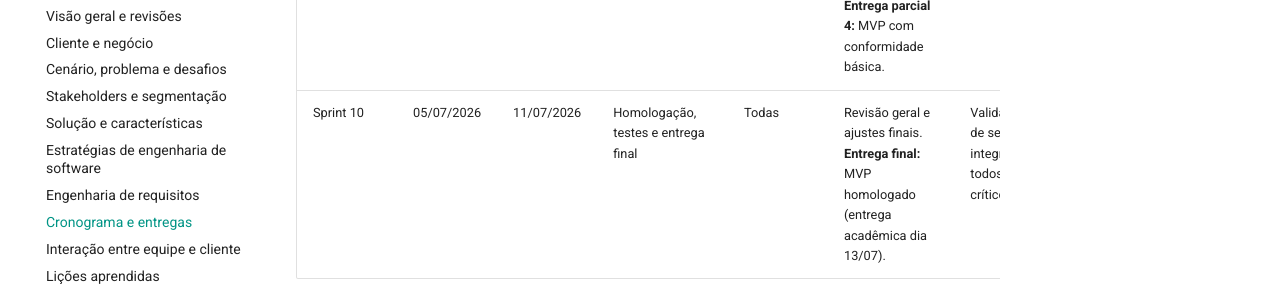
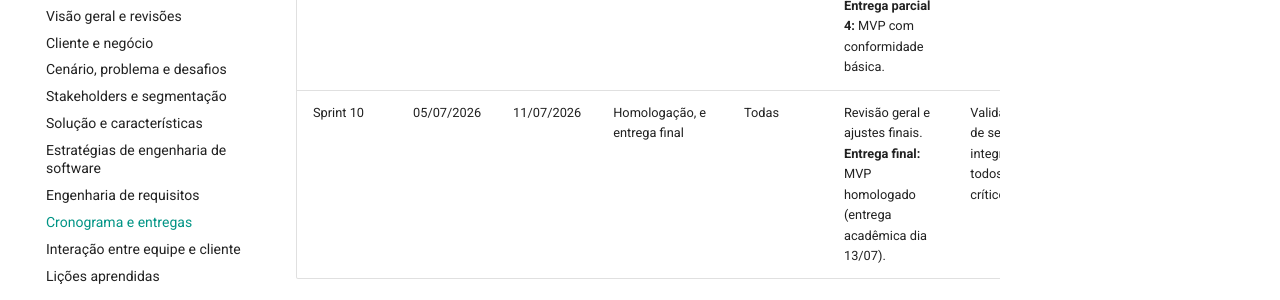
Before and after one commit to mdsreq-fga-unb/REQ-2026.1-T01-ProntoCare, an MkDocs documentation site: the page built from docs/visao-produto/cronograma-e-entregas.md, in a window 1280 px wide and 900 px high, scrolled down 1628 px. Shown: the part 155-455 px from the top of the window. Built offline with MkDocs 1.6.1 and Material for MkDocs 9.7.7, drawn with Linux system fonts in a browser that asks for light colours; comment, search, counter and statistics services are not loaded.

Commit message:
docs: correção no cronograma

```diff
--- a/docs/visao-produto/cronograma-e-entregas.md
+++ b/docs/visao-produto/cronograma-e-entregas.md
@@ -16,7 +16,7 @@ A partir da estratégia de desenvolvimento ScrumXP estabelecida, tem-se a seguin
 | Sprint 7 | 14/06/2026 | 20/06/2026 | Sincronização automática | CP2 | Sincronização automática. Acesso em múltiplos contextos. **Entrega parcial 3:** operação offline funcional. | Integridade mantida offline; conflitos de sincronização tratados. | Teste do fluxo offline → online com o Dr. Rogério; validação em cenário de atendimento domiciliar. |
 | Sprint 8 | 21/06/2026 | 27/06/2026 | Conformidade LGPD (Consentimento) | CP8 | Perfil paciente. Controles de conformidade LGPD (consentimento, proteção). | Conformidade LGPD parcial aplicada; controle de acesso (paciente). | Validação dos perfis de acesso e controles de privacidade. |
 | Sprint 9 | 28/06/2026 | 04/07/2026 | Emissão de documentos | CP9, CP6 | Emissão padronizada de receitas. **Entrega parcial 4:** MVP com conformidade básica. | Auditoria abrangente. | Validação dos documentos emitidos. |
-| Sprint 10 | 05/07/2026 | 11/07/2026 | Homologação, testes e entrega final | Todas | Revisão geral e ajustes finais. **Entrega final:** MVP homologado (entrega acadêmica dia 13/07). | Validação final de segurança, integridade e todos os RNFs críticos. | Homologação formal pelo Dr. Rogério e aprovação final do MVP. |
+| Sprint 10 | 05/07/2026 | 11/07/2026 | Homologação, e entrega final | Todas | Revisão geral e ajustes finais. **Entrega final:** MVP homologado (entrega acadêmica dia 13/07). | Validação final de segurança, integridade e todos os RNFs críticos. | Homologação formal pelo Dr. Rogério e aprovação final do MVP. |
 
 **Princípios do cronograma**
 
```
